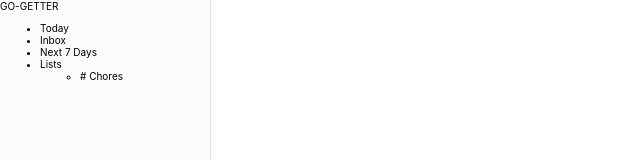
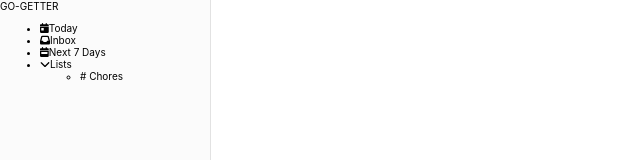
Before and after one commit to clarencetinator7/go-getter, a React (Create React App) app: page / in a window 1280 px wide. Shown: the top 160 px of the page, without its empty margins (0-640 px from the left). Built offline with nearby package versions, Linux system fonts and the light colour scheme.

Commit message:
add: icons for nav-items

```diff
--- a/src/App.css
+++ b/src/App.css
@@ -1,7 +1,3 @@
-:root {
-
-}
-
 * {
   box-sizing: border-box;
 }
--- a/src/components/Layout/Sidebar/Sidebar.jsx
+++ b/src/components/Layout/Sidebar/Sidebar.jsx
@@ -1,6 +1,18 @@
 import React from "react";
 
 import style from './Sidebar.module.css'
+
+/* FONT AWESOME IMPORTS */
+import { FontAwesomeIcon } from '@fortawesome/react-fontawesome'
+import { faCalendarDay, faInbox, faCalendarWeek, faChevronDown } from '@fortawesome/free-solid-svg-icons'
+
+
+const faIcons = {
+  day: <FontAwesomeIcon icon={faCalendarDay} className={style["nav-icon"]} />,
+  inbox: <FontAwesomeIcon icon={faInbox} className={style["nav-icon"]} />,
+  calendarWeek: <FontAwesomeIcon icon={faCalendarWeek} className={style["nav-icon"]} />,
+  chevronDown: <FontAwesomeIcon icon={faChevronDown} className={style["drop-icon"]} />,
+};
 
 const Sidebar = () => {
 
@@ -12,24 +24,24 @@ const Sidebar = () => {
       <ul className={style.sidebar__nav}>
         <li className={style["nav__nav-item"]}>
           <span className={style["nav-link"]}>
-          {/* INSERT ICON HERE */}
+            {faIcons.day}
             Today
           </span>
         </li>
         <li className={style["nav__nav-item"]}>
           <span className={style["nav-link"]}>
-          {/* INSERT ICON HERE */}
+          {faIcons.inbox}
             Inbox
           </span>
         </li>
         <li className={style["nav__nav-item"]}>
           <span className={style["nav-link"]}>
-          {/* INSERT ICON HERE */}
+          {faIcons.calendarWeek}
             Next 7 Days
           </span>
         </li>
         <li className={`${style["nav__nav-item"]} ${style["task-lists"]}`}>
-          {/* INSERT ICON HERE */}
+          {faIcons.chevronDown}
           Lists
           <ul className={style["sub-list"]}>
             <li className={style["sub-list-item"]}>
```
